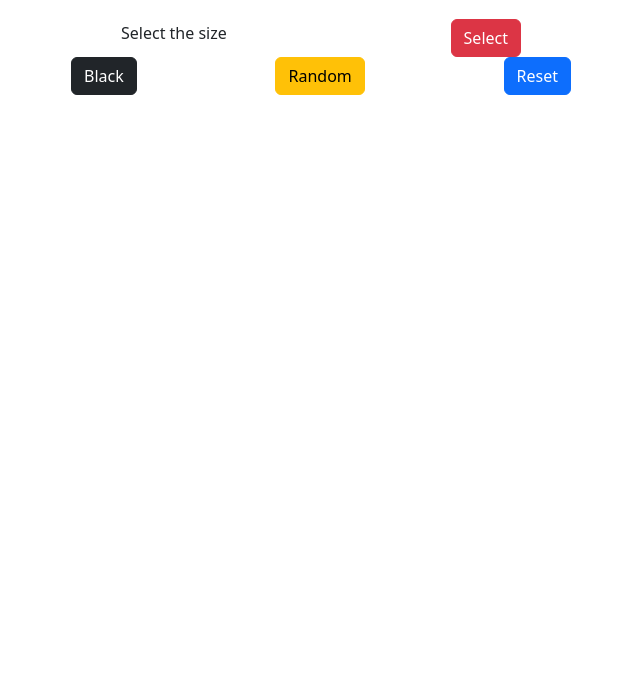
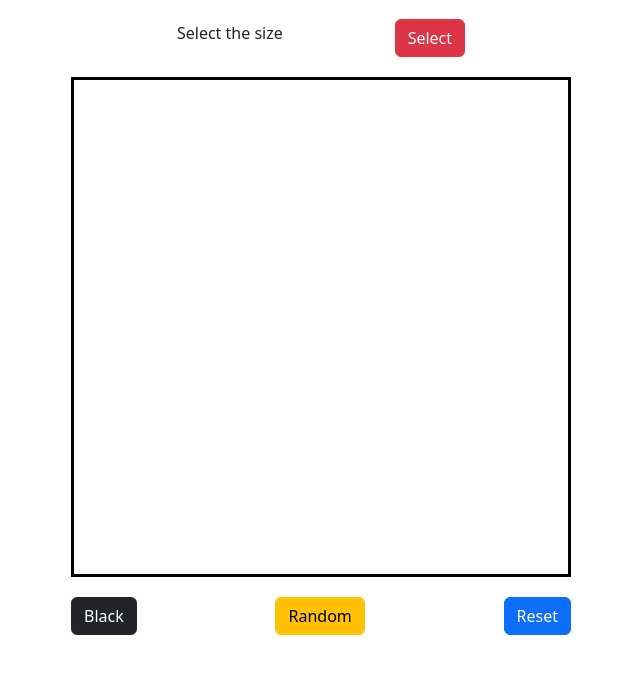
Before and after one commit to jtspringer03/etch-a-sketch, a plain HTML site: page index.html in a window 1280 px wide. Shown: the part 53-726 px from the top of the page, without its empty margins (319-959 px from the left). Drawn offline with nearby package versions, Linux system fonts and the light colour scheme.

Commit message:
complete final css

```diff
--- a/style.css
+++ b/style.css
@@ -9,14 +9,23 @@ body {
   display: flex;
   flex-direction: row;
   align-items: center;
+  justify-content: space-around;
   width: 400px;
-  justify-content: space-between;
+  margin-bottom: 20px;
 }
 
 .footer {
   display: flex;
   flex-direction: row;
+  align-items: center;
   justify-content: space-between;
-  align-items: center;
   width: 500px;
+  margin-top: 20px;
 }
+
+.board {
+  display: grid;
+  height: 500px;
+  width: 500px;
+  border: solid black;
+}
```
